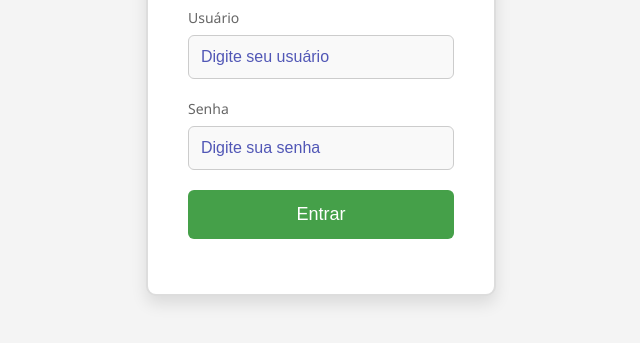
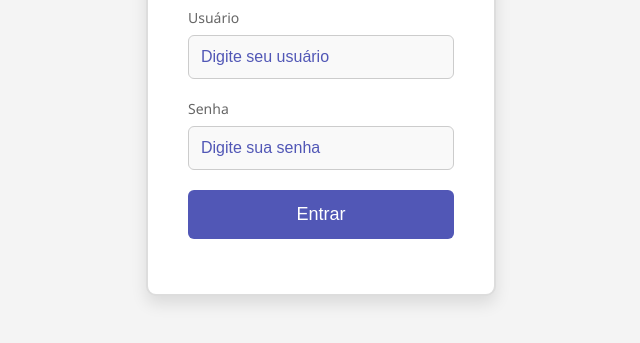
Before and after one commit to CELIOJUNIOR2024/TELA-DE-LOGIN, a plain HTML site: page index.html in a window 1280 px wide. In both pictures the pointer is over the button "Entrar". Shown: the part 301-644 px from the top of the page, without its empty margins (319-959 px from the left). Drawn offline with Linux system fonts and the light colour scheme.

Commit message:
Update index.html

```diff
--- a/index.html
+++ b/index.html
@@ -108,7 +108,7 @@ button {
 }
 
 button:hover {
-    background-color: #45a049;
+    background-color: #5157b6;
 }
 
 /* Mensagem de erro */
```
